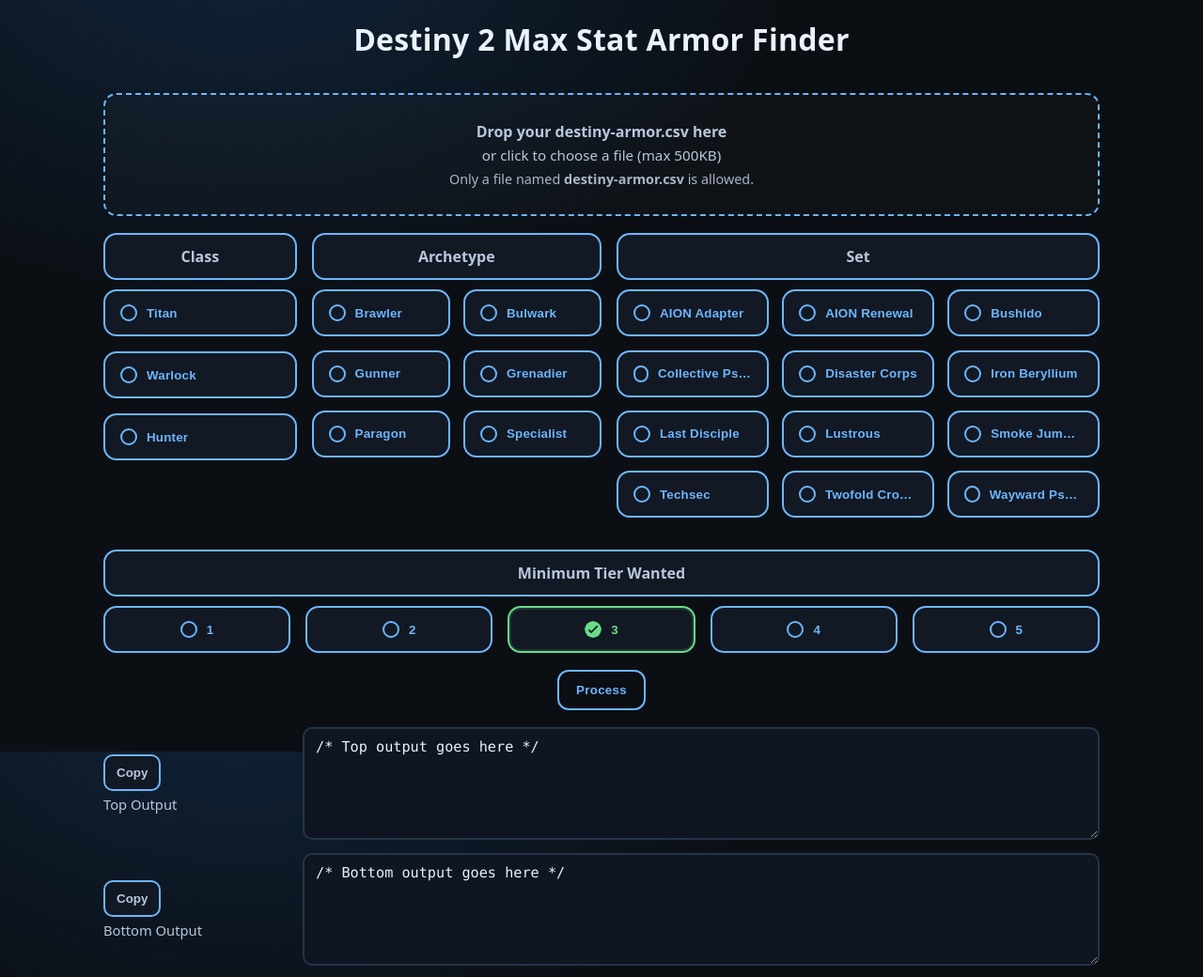
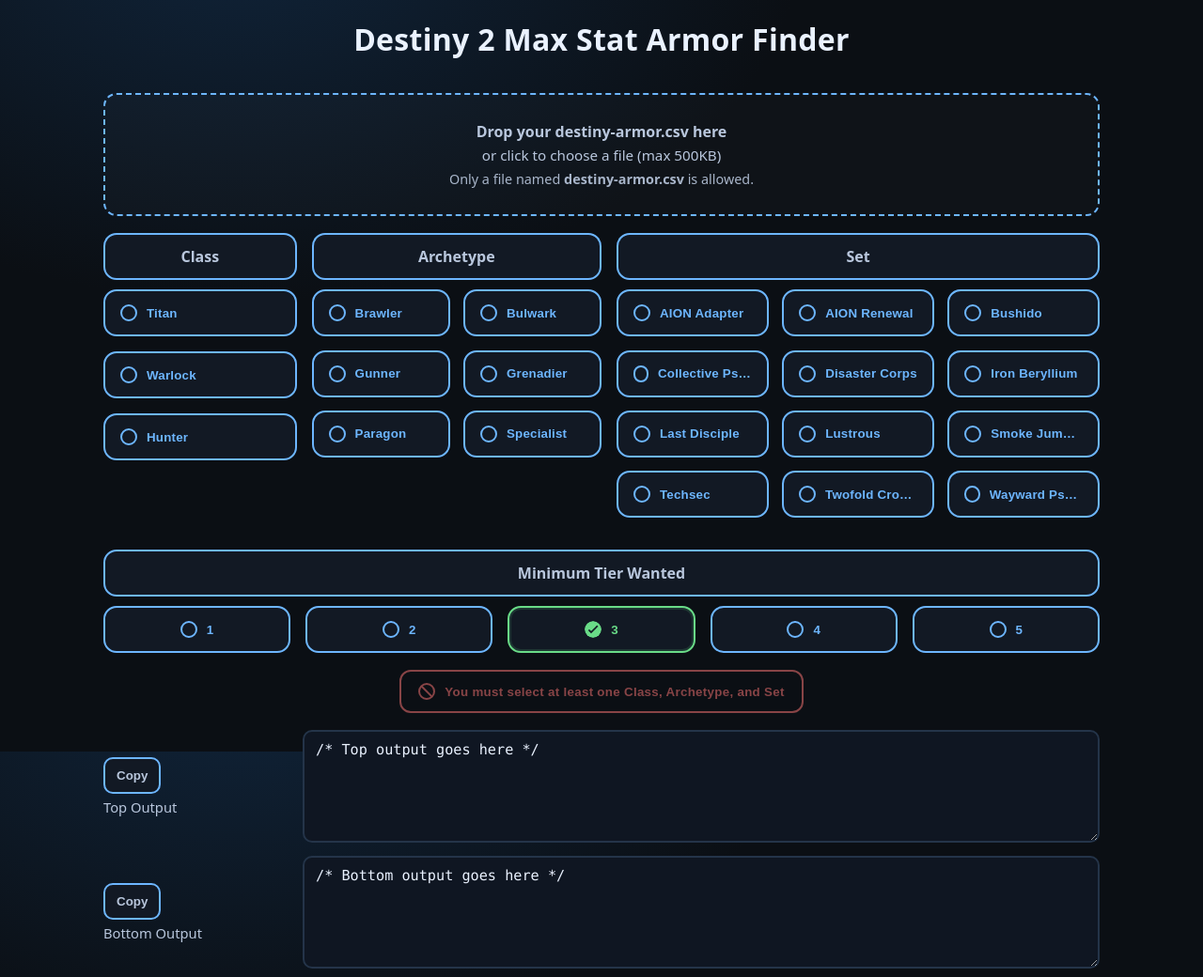
Before and after one commit to Mitchmer/Armor-Finder-DIM, a Flask app: page / in a window 1280 px wide. Shown: the top 1040 px of the page at 94% size. Run offline with Flask 3, Linux system fonts and the light colour scheme.

Commit message:
added input validation for class, set, archetype

```diff
--- a/static/app.js
+++ b/static/app.js
@@ -16,6 +16,37 @@
 };
 
 /* Helpers --------------------------------------------------- */
+function getSelectionErrors(){
+  const errors = [];
+  if (!selections.class || (selections.class.size !== undefined ? selections.class.size === 0 : !selections.class.length)) {
+    errors.push("You must select at least one class");
+  }
+  if (!selections.archetype || (selections.archetype.size !== undefined ? selections.archetype.size === 0 : !selections.archetype.length)) {
+    errors.push("You must select at least one archetype");
+  }
+  if (!selections.set || (selections.set.size !== undefined ? selections.set.size === 0 : !selections.set.length)) {
+    errors.push("You must select at least one set");
+  }
+  return errors;
+}
+function updateProcessEnabled(){
+  const btn = document.querySelector('#processBtn');
+  if(!btn) return;
+  const btnText = btn.querySelector('.btn-text');
+  const errs = getSelectionErrors();
+  const blocked = errs.length > 0;
+  btn.disabled = blocked;
+  btn.setAttribute('aria-disabled', String(blocked));
+
+  if(blocked){
+    btn.classList.add('invalid');
+    if(btnText){ btnText.textContent = "You must select at least one Class, Archetype, and Set"; }
+  } else {
+    btn.classList.remove('invalid');
+    if(btnText){ btnText.textContent = "Process"; }
+  }
+}
+
 const qs  = (s, el = document) => el.querySelector(s);
 const qsa = (s, el = document) => Array.from(el.querySelectorAll(s));
 
@@ -58,11 +89,13 @@
       file = null;
       status.textContent = `❌ ${reason}`;
       setProcessState(false);
+      updateProcessEnabled();
       return;
     }
     file = f;
     status.textContent = `✅ Ready: ${file.name} (${Math.ceil(f.size/1024)}KB)`;
-    setProcessState(false); // mark dirty
+    setProcessState(false);
+      updateProcessEnabled(); // mark dirty
   }
 
   // Click-to-pick
@@ -112,6 +145,7 @@
         selections[group].delete(value);
       }
       setProcessState(false);
+      updateProcessEnabled();
     });
   });
 
@@ -123,6 +157,7 @@
       btn.classList.add('on');
       selections.tier = btn.dataset.value;
       setProcessState(false);
+      updateProcessEnabled();
     });
   });
 }
@@ -209,7 +244,8 @@
     selections.tier = DEFAULT_TIER;
   }
 
-  setProcessState(false); // initial state: needs run
+  setProcessState(false);
+      updateProcessEnabled(); // initial state: needs run
 }
 
 document.addEventListener('DOMContentLoaded', init);
--- a/static/styles.css
+++ b/static/styles.css
@@ -1,4 +1,5 @@
 :root{
+  --error: #ff6b6b;   /* light red for invalid state */
   --bg: #0b0f14;
   --panel: #121924;
   --text: #eaf2ff;
@@ -305,3 +306,60 @@
 .tier-row.mt-between{
   margin-top: 10px;
 }
+
+
+/* Disabled state when requirements not met */
+.process-btn:disabled{
+  opacity: .55;
+  cursor: not-allowed;
+  filter: grayscale(15%);
+  box-shadow: none;
+}
+
+
+/* Process button content layout and invalid/error visuals */
+.process-btn{
+  display: inline-flex;
+  align-items: center;
+  gap: 10px;
+}
+
+
+.process-btn.invalid{
+  border-color: var(--error);
+  color: var(--error);
+}
+
+.process-btn.invalid .check{
+  width: 18px; height: 18px;
+  border-radius: 999px;
+  border: 2px solid var(--error);
+
+  border-color: var(--error);
+  position: relative;
+}
+/* Diagonal slash to form a "no" symbol */
+.process-btn.invalid .check::after{
+  content: "";
+  position: absolute;
+  left: 50%; top: 50%;
+  width: 2px; height: 120%;
+  background: var(--error);
+  transform: translate(-50%, -50%) rotate(-45deg);
+  border-radius: 2px;
+}
+
+/* When valid, revert icon to blue circle and text to default color via existing .process-btn styles */
+
+
+/* Show icon ONLY when invalid */
+.process-btn .check{
+  display: none;
+}
+.process-btn.invalid .check{
+  width: 18px; height: 18px;
+  border-radius: 999px;
+  border: 2px solid var(--error);
+
+  display: inline-block;
+}
--- a/templates/index.html
+++ b/templates/index.html
@@ -160,7 +160,8 @@
     <!-- Process button (centered) -->
     <section class="section process-section center">
       <button id="processBtn" class="process-btn state-off" aria-pressed="false" title="Process">
-        Process
+        <span class="check" aria-hidden="true"></span>
+        <span class="btn-text">Process</span>
       </button>
     </section>
 
```
